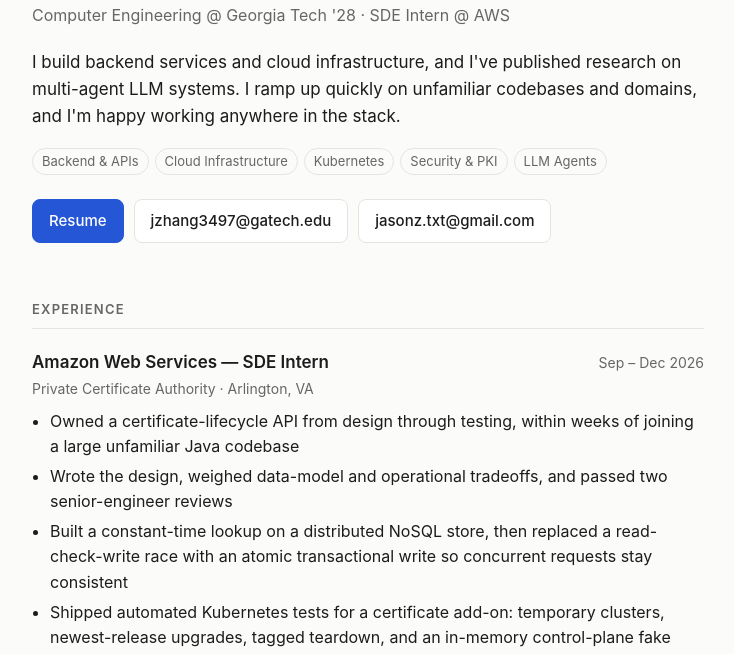
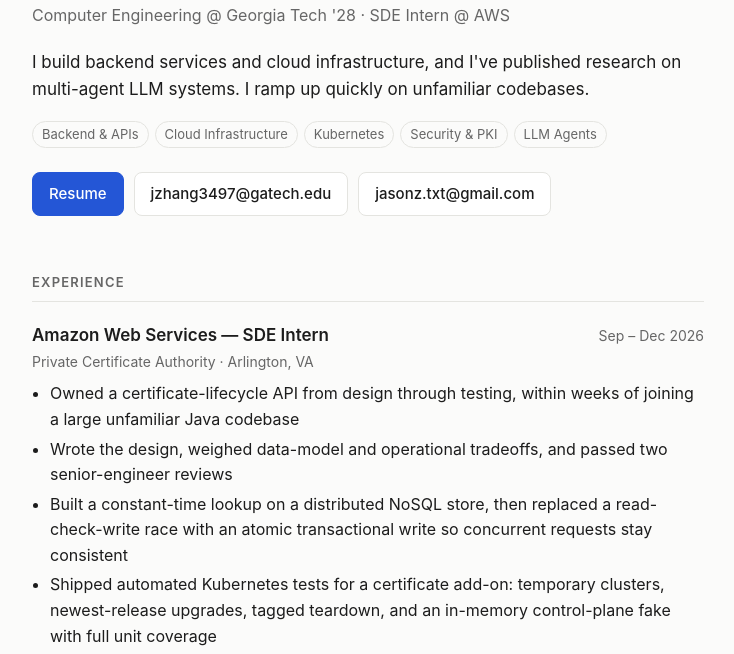
Before and after one commit to undrvnk/undrvnk.github.io, a plain HTML site: page index.html in a window 1280 px wide. Shown: the part 142-796 px from the top of the page, without its empty margins (272-1006 px from the left). Drawn offline with Linux system fonts and the light colour scheme.

Commit message:
Drop the generic stack line from the homepage intro.
Co-authored-by: Cursor <cursoragent@cursor.com>

```diff
--- a/index.html
+++ b/index.html
@@ -22,7 +22,7 @@
     <p class="sub">Computer Engineering @ Georgia Tech '28 · SDE Intern @ AWS</p>
     <p class="lede">
       I build backend services and cloud infrastructure, and I've published research on multi-agent LLM systems.
-      I ramp up quickly on unfamiliar codebases and domains, and I'm happy working anywhere in the stack.
+      I ramp up quickly on unfamiliar codebases.
     </p>
     <div class="tags focus">
       <span class="tag">Backend &amp; APIs</span><span class="tag">Cloud Infrastructure</span><span class="tag">Kubernetes</span><span class="tag">Security &amp; PKI</span><span class="tag">LLM Agents</span>
```
